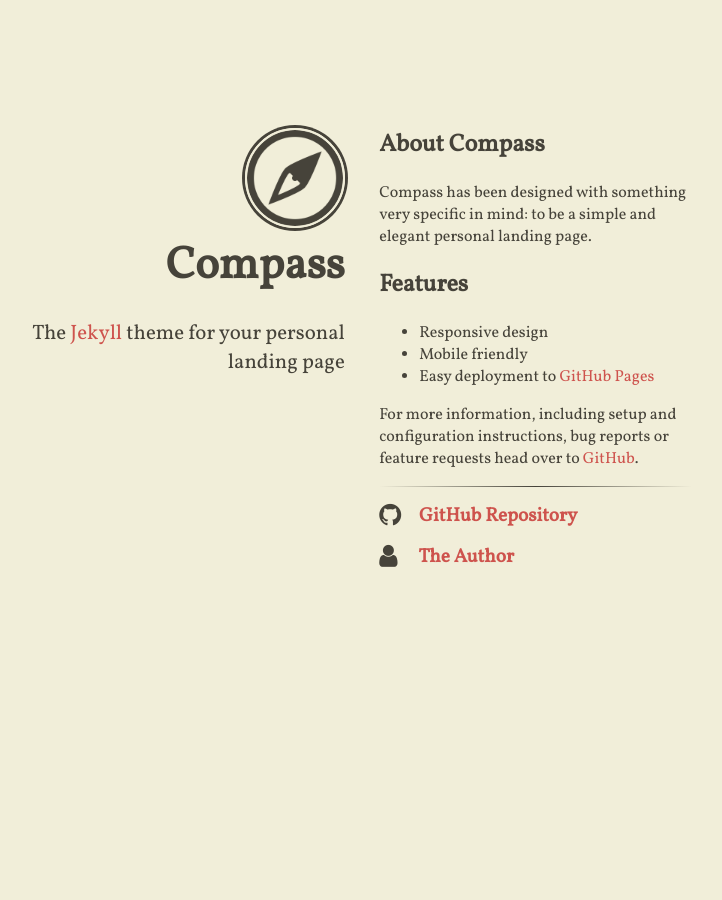
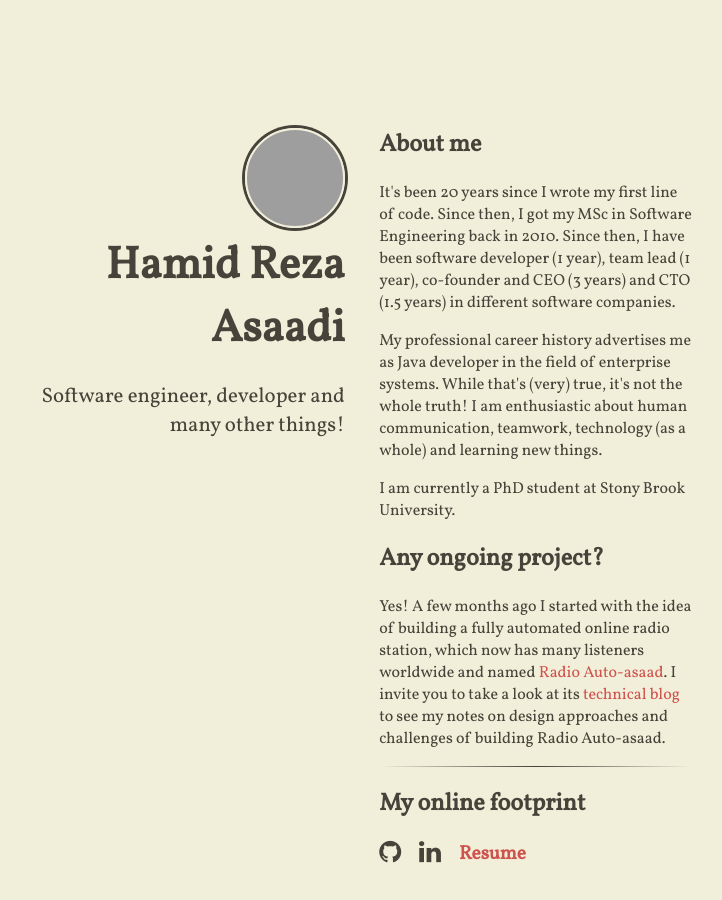
Before and after one commit to hrasadi/hrasadi.github.io, a Jekyll site: the page built from index.html, in a window 1280 px wide. Shown: the whole page, without its empty margins (288-1010 px from the left). Built offline with Jekyll 4.4.1, drawn with Linux system fonts in a browser that asks for light colours; nearby versions of some CDN libraries; grey boxes are pictures that could not be loaded.

Commit message:
my first homepage

```diff
--- a/_config.yml
+++ b/_config.yml
@@ -1,15 +1,15 @@
 # general configuration
-url: http://excentris.net
+url: http://hrasadi.github.io
 baseurl: ''
 
 # compass configuration
 compass:
   # an avatar or logo (optional)
-  logo: "/images/compass.png"
+  logo: "/images/me.png"
   # author will appear under the avatar (optional)
-  author: "Compass"
+  author: "Hamid Reza Asaadi"
   # tagline will appear under the title (optional)
-  tagline: "The <a href='http://jekyllrb.com'>Jekyll</a> theme for your personal landing page"
+  tagline: "Software engineer, developer and many other things!"
   # if include_content is true, the contents of the content.html include will be
   # added right above the generated item list, if present
   include_content: true
--- a/_includes/content.html
+++ b/_includes/content.html
@@ -1,24 +1,41 @@
-<h2>About Compass</h2>
-<p>Compass has been designed with something very specific in mind: to be a simple and elegant personal landing page.</p>
+<h2>About me</h2>
+<p>
+  It's been 20 years since I wrote my first line of code. Since then, I got my MSc in Software Engineering back in 2010.
+  Since then, I have been software developer (1 year), team lead (1 year), co-founder and CEO (3 years) and CTO (1.5 years)
+  in different software companies.
+</p>
+<p>
+  My professional career history advertises me as Java developer in the field of enterprise systems.
+  While that's (very) true, it's not the whole truth! I am enthusiastic about human communication, teamwork, technology (as a whole) and learning new things.
+</p>
+<p>
+  I am currently a PhD student at Stony Brook University.
+</p>
 
-<h2>Features</h2>
-<ul>
-  <li>Responsive design</li>
-  <li>Mobile friendly</li>
-  <li>Easy deployment to <a href="https://pages.github.com/">GitHub Pages</a></li>
-</ul>
-
-<p>For more information, including setup and configuration instructions, bug reports or feature requests head over to <a href="https://github.com/excentris/compass">GitHub</a>.</p>
+<h2>Any ongoing project?</h2>
+  <p>
+    Yes! A few months ago I started with the idea of building a fully automated online radio station, which now has many listeners worldwide and named
+    <a href="https://raa.media">Radio Auto-asaad</a>. I invite you to take a look at its <a href="http://devblog.raa.media">technical blog</a> to see my notes on design approaches and challenges of building Radio Auto-asaad.
+  </p>
 
 <hr />
 
+<h2>My online footprint</h2>
+
 <ul class="fa-ul main-list">
   <li class="main-list-item">
-    <span class="fa fa-github fa-lg main-list-item-icon"></span>
-    <a href="https://github.com/excentris/compass">GitHub Repository</a>
+    <a href="https://github.com/hrasadi">
+      <span class="fa fa-github fa-lg main-list-item-icon"></span>
+    </a>
   </li>
   <li class="main-list-item">
-    <span class="fa fa-user fa-lg main-list-item-icon"></span>
-    <a href="http://excentris.net">The Author</a>
+    <a href="https://linkedin.com/in/hrasadi">
+      <span class="fa fa-linkedin fa-lg main-list-item-icon"></span>
+    </a>
+  </li>
+  <li class="main-list-item">
+    <a href="assets/Asaadi-Resume-24061396.pdf">
+      Resume
+    </a>
   </li>
 </ul>
--- a/assets/main.scss
+++ b/assets/main.scss
@@ -40,6 +40,7 @@ a:hover {
 	font-weight: bold;
 	font-size: 1.2em;
 	margin: 0.8em 0;
+	display: inline;
 }
 
 /* override the left margin added by font awesome for the main content list,
@@ -53,6 +54,11 @@ since it must be aligned with the content */
 	width: 36px;
 	color: $text-color;
 }
+
+.main-list-item a:hover {
+	text-decoration: none;
+}
+
 
 /*** logo ***/
 .logo-container {
```
Also changed, not shown: CNAME (deleted), favicon.ico, images/compass.png (deleted), 3 other files.
